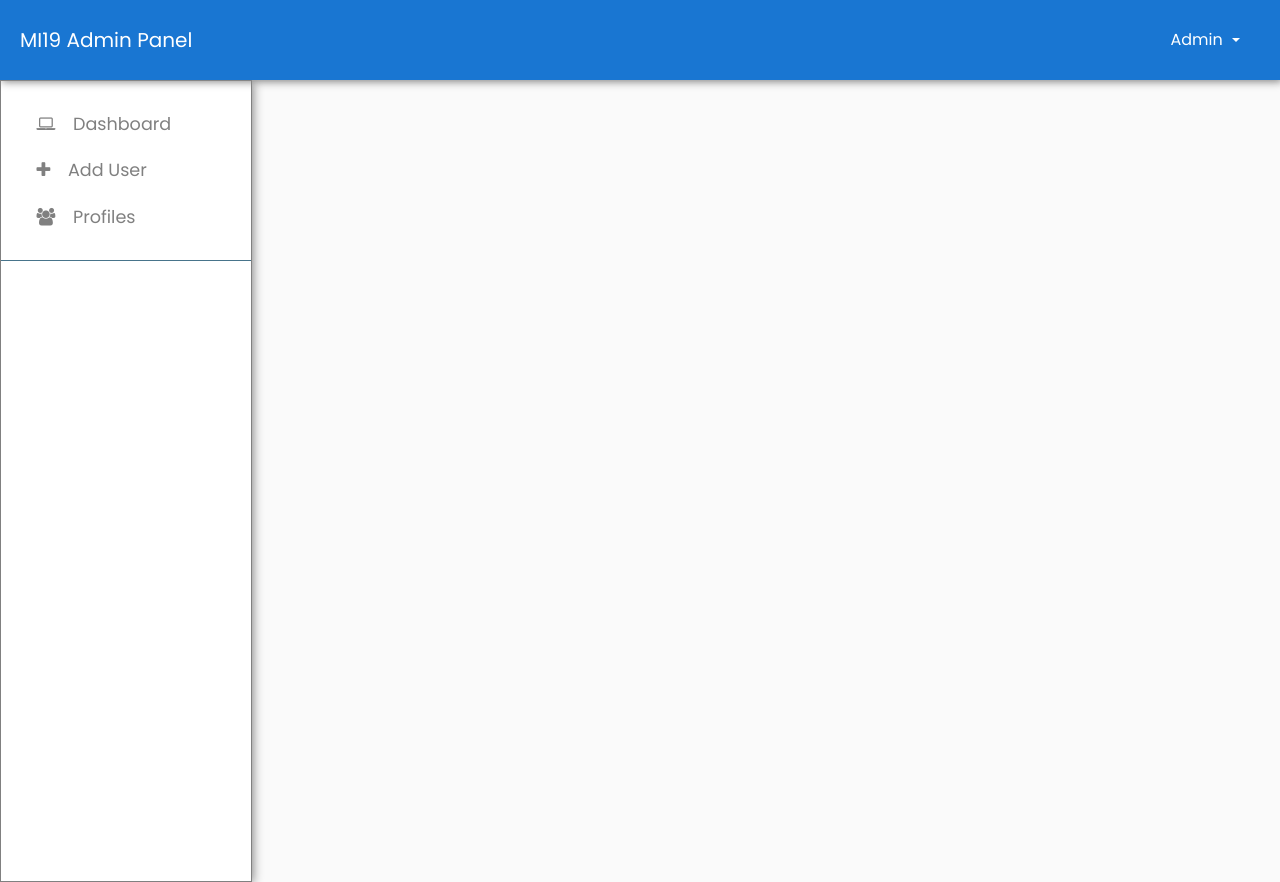
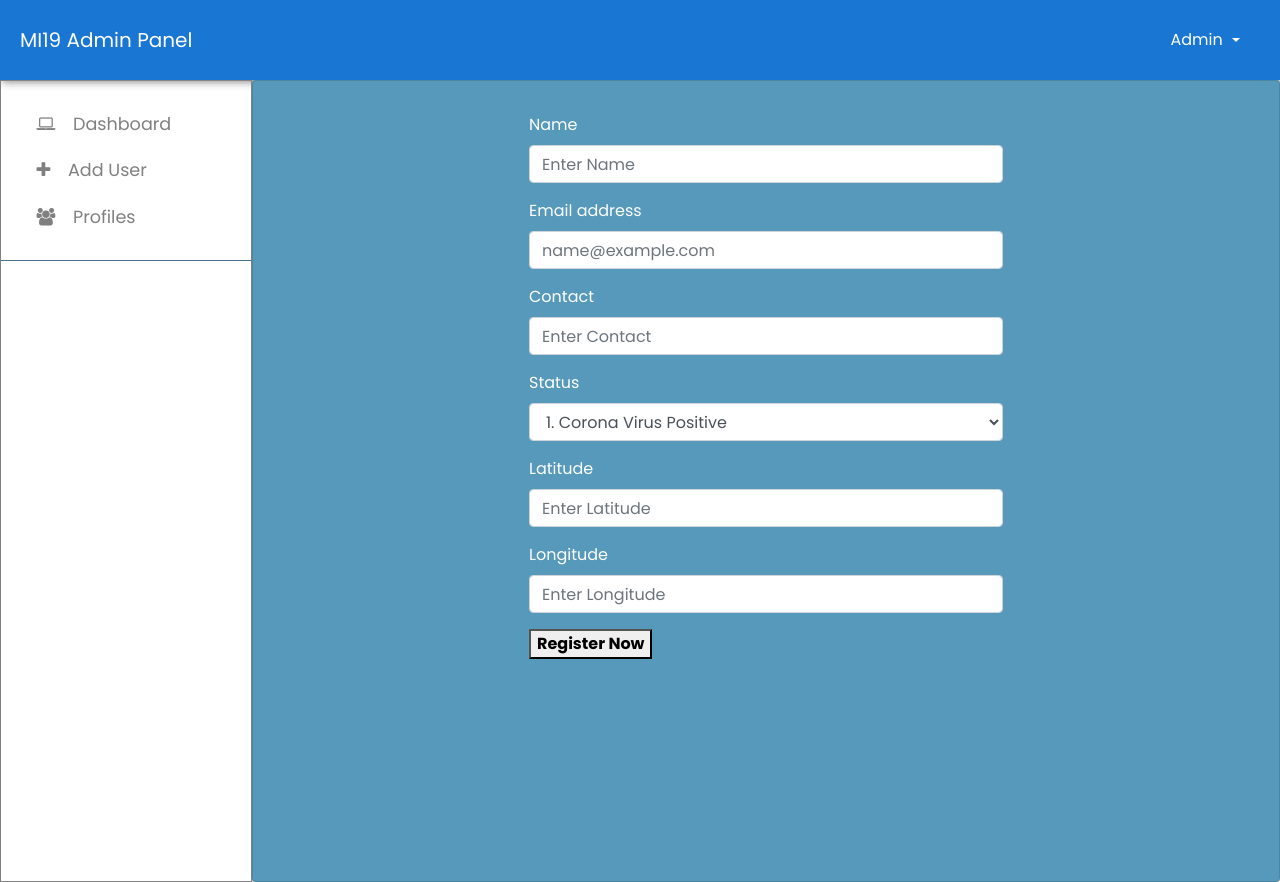
Before and after one commit to kaushik27mishra/covid19nitrr_web, a React (Create React App) app: page /#/app/register in a window 1280 px wide. Before the commit this address led to /#/app/dashboard. Built offline with nearby package versions, Linux system fonts and the light colour scheme; sample sign-in values are in the browser's storage.

Commit message:
Register UI

```diff
--- a/src/Pages/Register/Register.js
+++ b/src/Pages/Register/Register.js
@@ -3,9 +3,50 @@ import React, { Component } from 'react'
 export default class Register extends Component {
     render() {
         return (
-            <div>
+            <div className="card" style={{backgroundColor:"#5699ba",width:"100vw", paddingLeft:"20vw",paddingRight:"20vw"}}>
+            <div className="card-title">
 
             </div>
+            <div className="card-body">
+
+
+            <form>
+            <div class="form-group">
+    <label for="name1" style={{color:"#fff"}}>Name</label>
+    <input type="text" class="form-control" id="name1" placeholder="Enter Name"/>
+  </div>
+  <div class="form-group">
+    <label for="email1" style={{color:"#fff"}}>Email address</label>
+    <input type="email" class="form-control" id="email1" placeholder="name@example.com"/>
+  </div>
+  <div class="form-group">
+    <label for="contact1" style={{color:"#fff"}}>Contact</label>
+    <input type="number" class="form-control" id="contact1" placeholder="Enter Contact"/>
+  </div>
+  <div class="form-group">
+    <label for="Select1" style={{color:"#fff"}}>Status</label>
+    <select class="form-control" id="Select1">
+      <option>1. Corona Virus Positive</option>
+      <option>2.Shows Symtoms</option>
+      <option>3. Travel History Abroad</option>
+      <option>4. Close Contact</option>
+      <option>5. Normal User</option>
+    </select>
+  </div>
+  <div class="form-group">
+    <label for="lat1" style={{color:"#fff"}}>Latitude</label>
+    <input type="string" class="form-control" id="lat1" placeholder="Enter Latitude"/>
+  </div>
+  <div class="form-group">
+    <label for="long1" style={{color:"#fff"}}>Longitude</label>
+    <input type="string" class="form-control" id="long1" placeholder="Enter Longitude"/>
+  </div>
+  <button type="submit"><b>Register Now</b></button>
+
+
+</form>
+</div>
+</div>
         )
     }
 }
```
